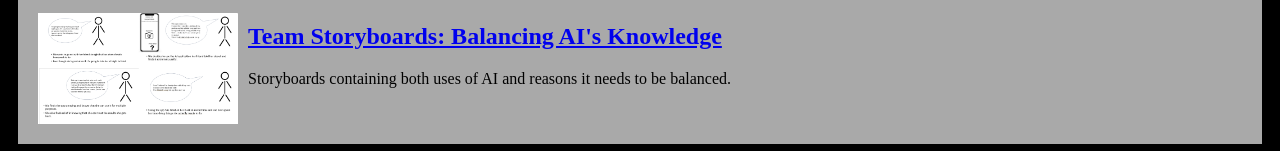
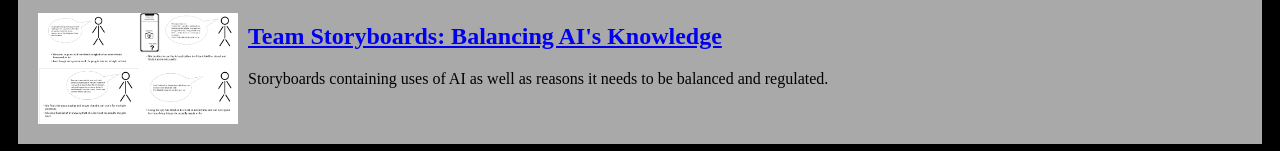
Before and after one commit to CameronKL/CameronKL.github.io, a plain HTML site: page index.html in a window 1280 px wide. Shown: the part 703-854 px from the top of the page. Drawn offline with Linux system fonts and the light colour scheme.

Commit message:
index.html

```diff
--- a/index.html
+++ b/index.html
@@ -45,7 +45,7 @@ Nia Moon: I have no free time and i'm starting to get stressed from all of my cl
 <section class="assign-det">
 <a href="Files/storyboards.pdf"><h2>Team Storyboards: Balancing AI's Knowledge</h2></a>
 <p>
-Storyboards containing both uses of AI and reasons it needs to be balanced.
+Storyboards containing uses of AI as well as reasons it needs to be balanced and regulated.
 </p>
 </section>
 </section>
```
